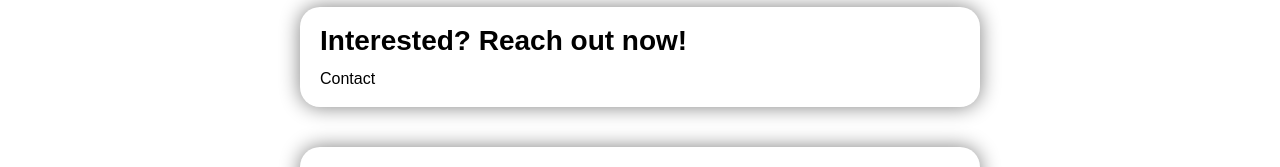
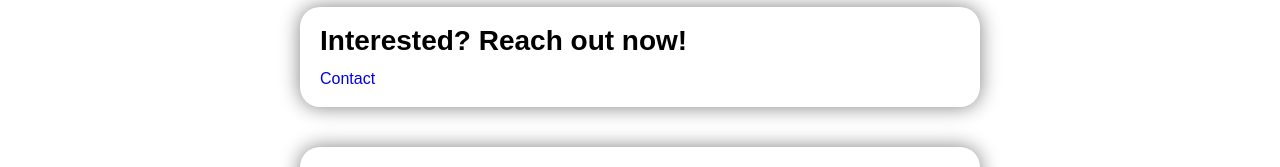
Before and after one commit to mr-ryan12/find_a_coach, a Vue app: page /coaches/1/details in a window 1280 px wide. Shown: the part 261-428 px from the top of the page. Built offline with nearby package versions, Linux system fonts and the light colour scheme; a web font is replaced by a local one.

Commit message:
Add contact link

```diff
--- a/src/components/ViewDetails.vue
+++ b/src/components/ViewDetails.vue
@@ -8,7 +8,7 @@
     <base-container>
       <h2 class="container-header">Interested? Reach out now!</h2>
       <br />
-      <a>Contact</a>
+      <RouterLink :to="coachContactLink">Contact</RouterLink>
     </base-container>
     <base-container>
       <section class="topics-container">
@@ -42,7 +42,7 @@ export default {
     const coaches = this.$store.getters.getCoaches
     const coachId = Number(this.$route.params.id)
     const foundCoach = coaches.find(coach => coach.id === coachId)
-    console.log(foundCoach)
+
     this.foundCoach = foundCoach
   },
   computed: {
@@ -54,6 +54,9 @@ export default {
     },
     description() {
       return this.foundCoach.description
+    },
+    coachContactLink() {
+      return `/coaches/${this.$route.params.id}/contact`
     }
   }
 }
```
